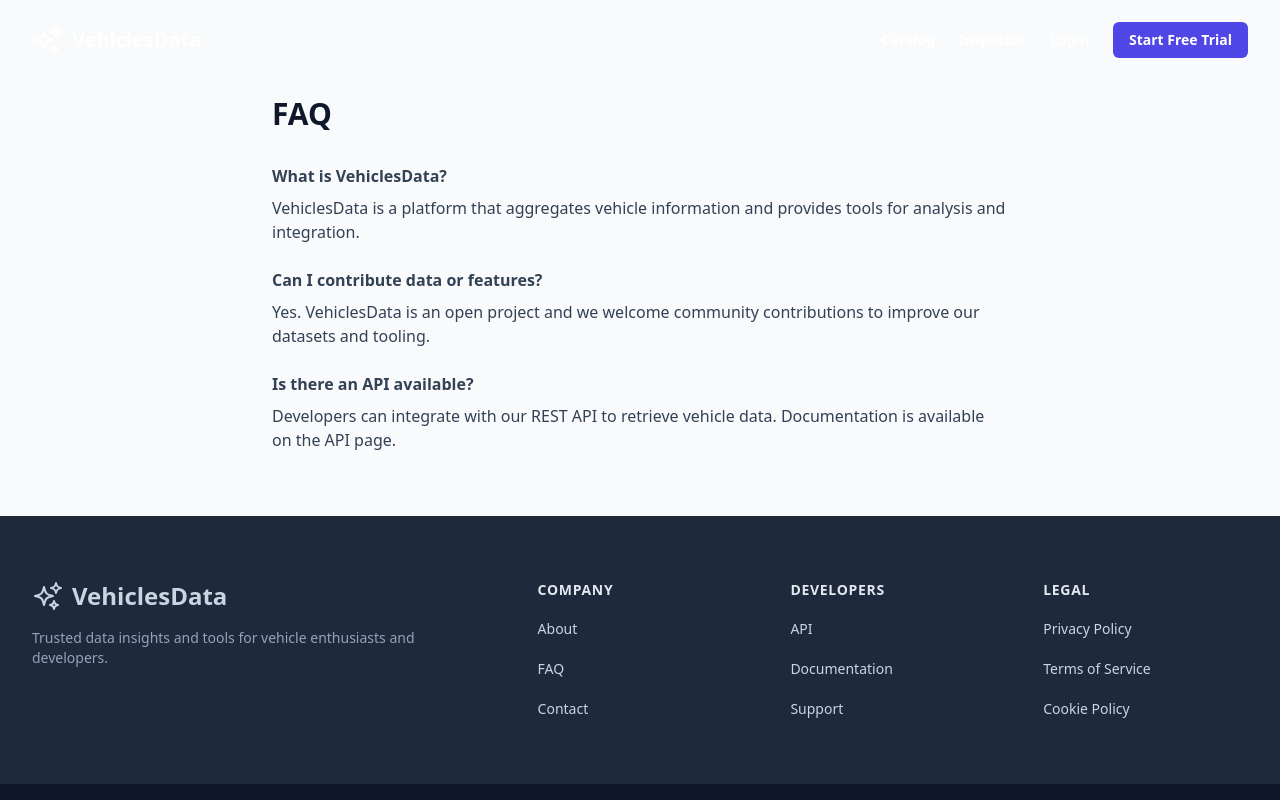
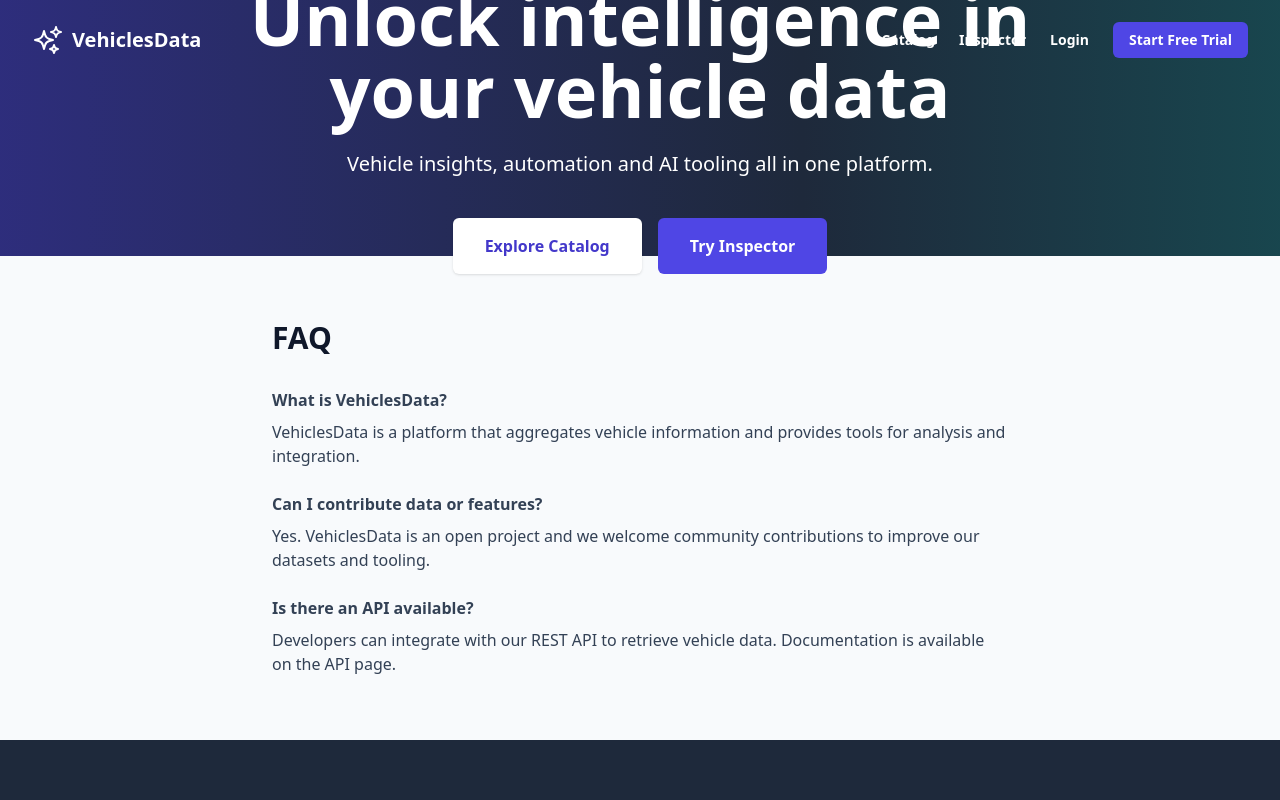
Before and after one commit to Mrababa/AIVhicles, a React (Vite) app in the folder frontend/: page /faq in a window 1280 px wide. Shown: the top 800 px of the page. Built offline with nearby package versions, Linux system fonts and the light colour scheme.

Commit message:
Add compact hero banner to info pages

```diff
--- a/frontend/src/components/About.tsx
+++ b/frontend/src/components/About.tsx
@@ -1,6 +1,7 @@
 import React from 'react';
 import Header from './Header.tsx';
 import Footer from './Footer.tsx';
+import HeroSection from './HeroSection.tsx';
 
 /**
  * Public about page describing the VehiclesData project.
@@ -9,7 +10,8 @@
   return (
     <>
       <Header />
-      <main className="pt-24 pb-16 max-w-3xl mx-auto px-4 text-slate-700 dark:text-slate-300">
+      <HeroSection short />
+      <main className="max-w-3xl mx-auto px-4 py-16 text-slate-700 dark:text-slate-300">
         <h1 className="text-3xl font-bold mb-6 text-slate-900 dark:text-slate-100">About Us</h1>
         <p className="mb-4">
           VehiclesData provides actionable insights and tools for vehicle enthusiasts and
--- a/frontend/src/components/Contact.tsx
+++ b/frontend/src/components/Contact.tsx
@@ -1,6 +1,7 @@
 import React, { useState } from 'react';
 import Header from './Header.tsx';
 import Footer from './Footer.tsx';
+import HeroSection from './HeroSection.tsx';
 
 /**
  * Contact page with a basic feedback form.
@@ -18,11 +19,10 @@
   return (
     <>
       <Header />
-      <main className="pt-24 pb-16 max-w-3xl mx-auto px-4">
+      <HeroSection short />
+      <main className="max-w-3xl mx-auto px-4 py-16 text-slate-700 dark:text-slate-300">
         <h1 className="text-3xl font-bold mb-6 text-slate-900 dark:text-slate-100">Contact Us</h1>
-        <p className="mb-8 text-slate-700 dark:text-slate-300">
-          Have questions or feedback? Send us a message and we will get back to you.
-        </p>
+        <p className="mb-8">Have questions or feedback? Send us a message and we will get back to you.</p>
         <form onSubmit={handleSubmit} className="space-y-4">
           <input
             type="email"
--- a/frontend/src/components/FAQ.tsx
+++ b/frontend/src/components/FAQ.tsx
@@ -1,6 +1,7 @@
 import React from 'react';
 import Header from './Header.tsx';
 import Footer from './Footer.tsx';
+import HeroSection from './HeroSection.tsx';
 
 interface FAQItem {
   question: string;
@@ -32,7 +33,8 @@
   return (
     <>
       <Header />
-      <main className="pt-24 pb-16 max-w-3xl mx-auto px-4">
+      <HeroSection short />
+      <main className="max-w-3xl mx-auto px-4 py-16">
         <h1 className="text-3xl font-bold mb-8 text-slate-900 dark:text-slate-100">FAQ</h1>
         <dl className="space-y-6 text-slate-700 dark:text-slate-300">
           {faqs.map((f) => (
--- a/frontend/src/components/HeroSection.tsx
+++ b/frontend/src/components/HeroSection.tsx
@@ -2,14 +2,22 @@
 import { Link } from 'react-router-dom';
 import { ContentContext } from '../contexts/ContentContext.tsx';
 
+interface HeroSectionProps {
+  short?: boolean;
+}
+
 /**
  * Hero banner introducing the product with CTA buttons.
  */
-export default function HeroSection() {
+export default function HeroSection({ short = false }: HeroSectionProps) {
   const { headline, tagline } = useContext(ContentContext);
 
   return (
-    <section className="relative flex items-center justify-center min-h-screen">
+    <section
+      className={`relative flex items-center justify-center ${
+        short ? 'h-64' : 'min-h-screen'
+      }`}
+    >
       <div
         className="absolute inset-0 -z-10 bg-gradient-to-r from-indigo-800 via-slate-800 to-teal-700 [background-size:200%_200%] animate-background-pan"
       />
```
